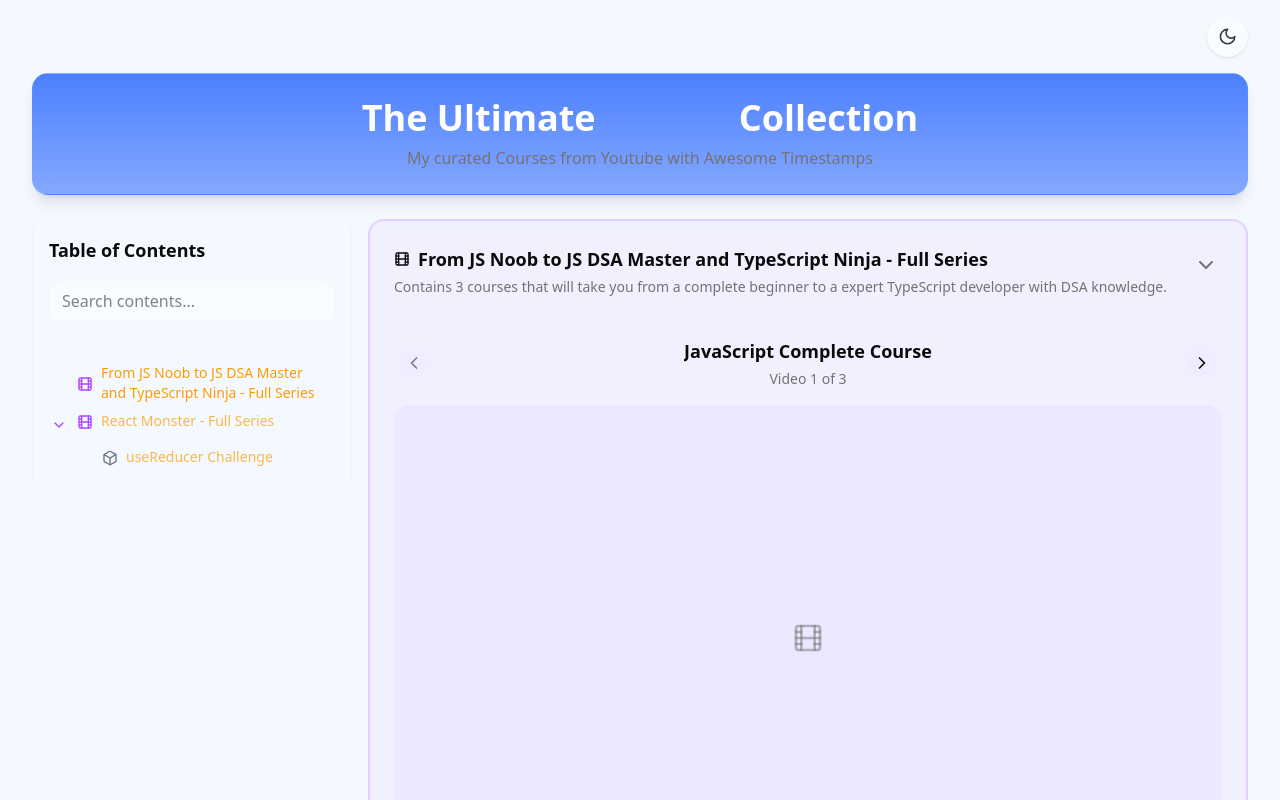
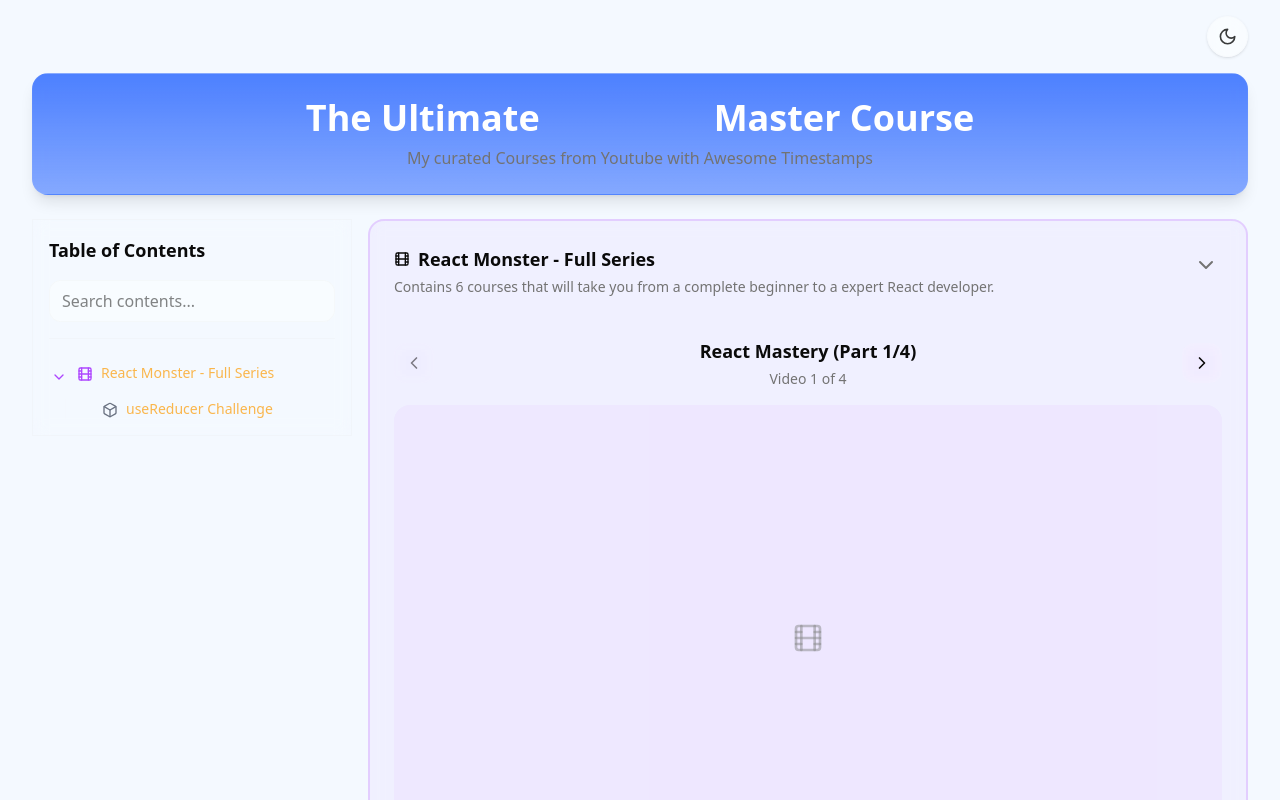
Before and after one commit to SherryMaster/QuillSpace-Starting, a React (Vite) app: page / in a window 1280 px wide. Shown: the top 800 px of the page. Built offline with nearby package versions, Linux system fonts and the light colour scheme.

Commit message:
remove non react materials

```diff
--- a/src/App.tsx
+++ b/src/App.tsx
@@ -1,5 +1,4 @@
 import "./App.css";
-import Greet from "./Quill/ReactFundamentals/Greet";
 import Counter from "./Quill/ReactFundamentals/useReducerChallenge/Counter";
 import * as TimeStamps from "./Quill/timestamps";
 import { ContentBlock } from "./components/contentblock/ContentBlock";
@@ -8,36 +7,11 @@
 function App() {
   return (
     <ThemedInteractiveContentLayout
-      title="The Ultimate 'Course' Collection"
+      title="The Ultimate 'Web Dev' Master Course"
       titleBG="blue"
       subtitle="My curated Courses from Youtube with Awesome Timestamps"
       emphasizedColors="indigo"
     >
-      <ContentBlock
-        title="From JS Noob to JS DSA Master and TypeScript Ninja - Full Series"
-        subtitle="Contains 3 courses that will take you from a complete beginner to a expert TypeScript developer with DSA knowledge."
-        type="Media"
-        mediaType="Video"
-        timestampsColor="cyan"
-        multiVideo={{
-          urls: [
-            "https://www.youtube.com/watch?v=H3XIJYEPdus",
-            "https://www.youtube.com/watch?v=wBtPGnVnA9g",
-            "https://www.youtube.com/watch?v=zeCDuo74uzA",
-          ],
-          titles: [
-            "JavaScript Complete Course",
-            "JavaScript DSA Complete Course",
-            "TypeScript Complete Course",
-          ],
-          timestamps: [
-            TimeStamps.javascript_timestamps,
-            TimeStamps.javascript_dsa_timestamps,
-            TimeStamps.typescript_timestamps,
-          ],
-        }}
-      />
-
       <ContentBlock
         title="React Monster - Full Series"
         subtitle="Contains 6 courses that will take you from a complete beginner to a expert React developer."
```
